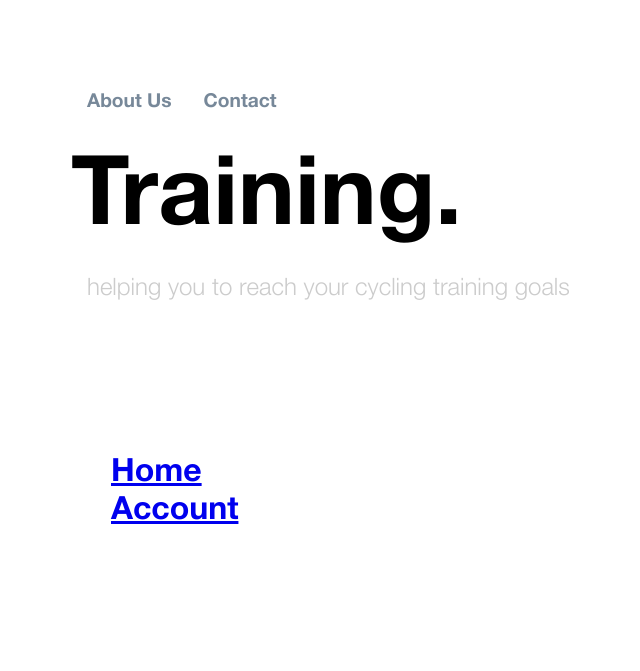
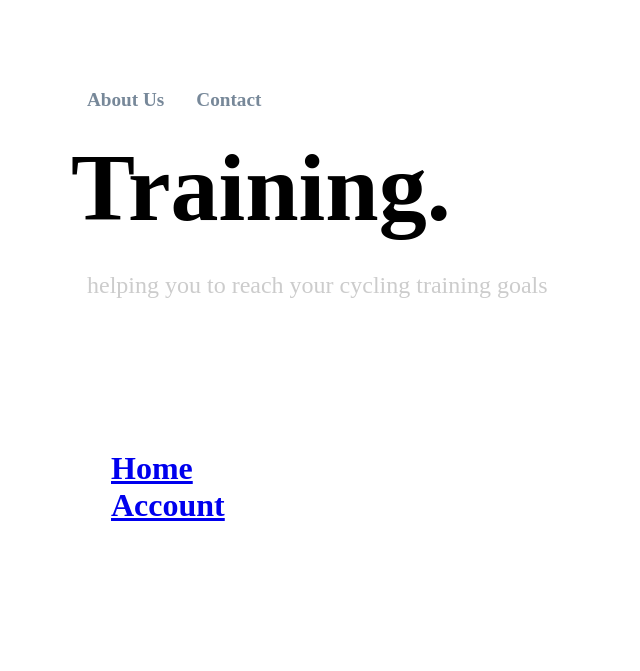
Before and after one commit to archiewhite01/CS114_Coursework, a PHP site: page /html/header.html in a window 1280 px wide. Shown: the top 671 px of the page, without its empty margins (57-697 px from the left). Run offline with PHP 8.4, Linux system fonts and the light colour scheme.

Commit message:
initial website setup

```diff
--- a/css/stylesheet.css
+++ b/css/stylesheet.css
@@ -17,7 +17,6 @@
 body {
     margin: 10%;
     margin-top: 5%;
-    font-family: font;
     font-size: 1rem;
 }
 
@@ -64,7 +63,6 @@ body {
 
 /* navigation bar style ---------------------------------------------------------------------------------------------*/
 .navigation {
-    font-family: font;
     font-weight: bold;
     /*background-color: #222222;*/
     overflow: hidden;
```
